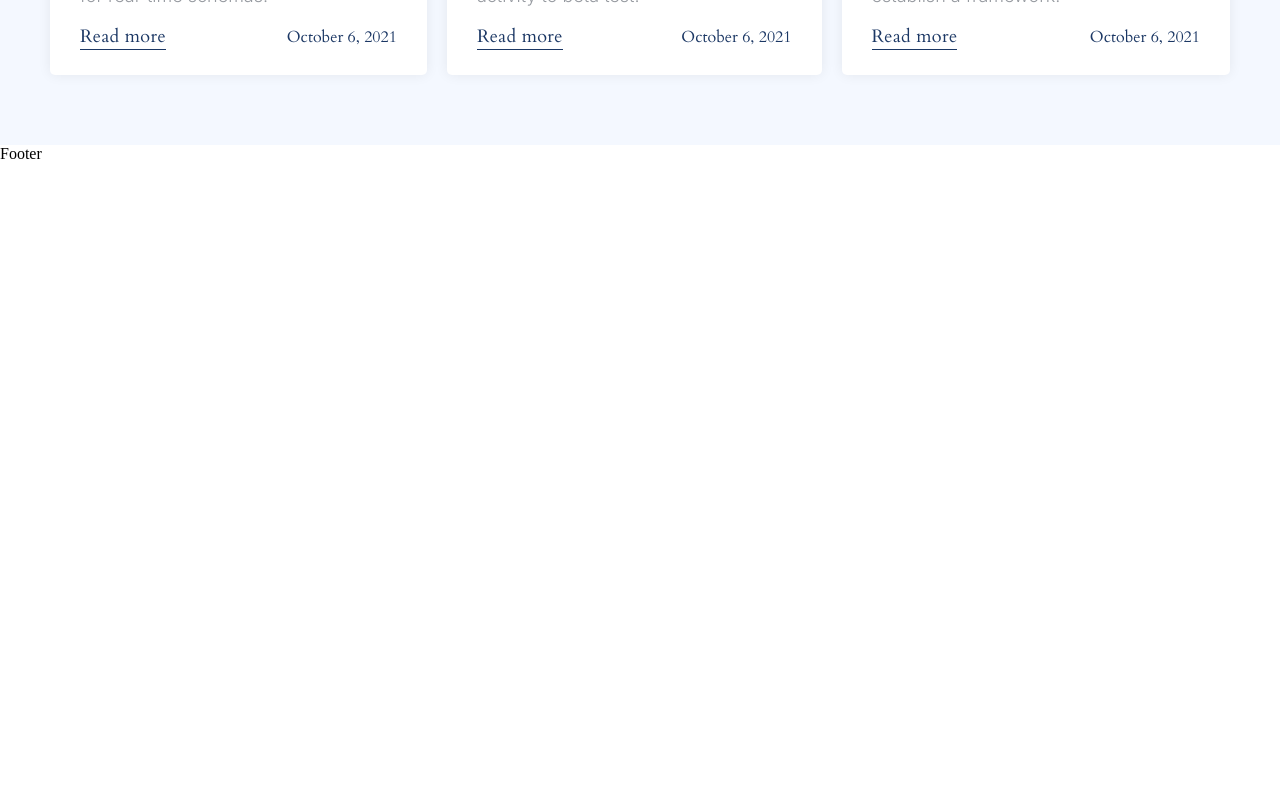
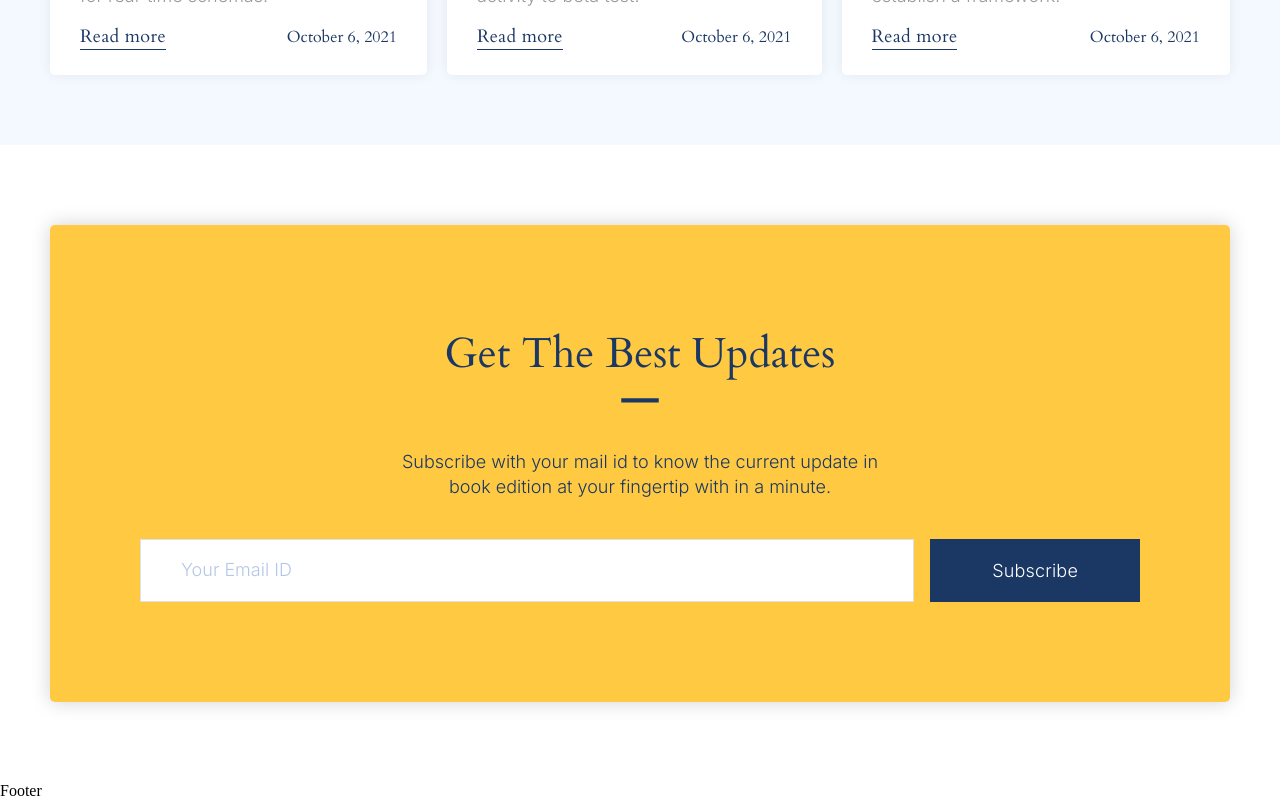
Before and after one commit to HopeMarwal/pages_landing_page, a React (Create React App) app: page / in a window 1280 px wide. Shown: the part 7068-7868 px from the top of the page. Before the commit the page ends 7231 px from the top, so only its background shows below. Built offline with nearby package versions, Linux system fonts and the light colour scheme.

Commit message:
Subscribe component

```diff
--- /dev/null
+++ b/src/assets/style/subscribe.scss
@@ -0,0 +1,76 @@
+@import './var';
+
+.subscribe-wrapper {
+  max-width: 1200px;
+  margin: auto;
+  padding: 80px 10px;
+}
+.subscribe {
+  background-color: $btn-bg-clr;
+  text-align: center;
+  font-size: 20px;
+  padding: 100px 20px;
+  box-shadow: 0px 0px 19px rgba(0, 0, 0, 0.18);
+  border-radius: 5px;
+  h3 {
+    font-size: 2.1em;
+    text-transform: capitalize;
+    margin-bottom: 10px;
+  }
+  .blue {
+    color: $main-clr;
+    font-size: 50px;
+  }
+  .text {
+    max-width: 500px;
+    margin: auto;
+    font-size: 0.9em;
+    line-height: 1.4em;
+    font-family: $inter-font;
+    margin-bottom: 40px;
+  }
+  form {
+    max-width: 1000px;
+    margin: auto;
+    display: flex;
+    gap: 16px;
+  }
+  input {
+    border: none;
+    outline: none;
+    background-color: #FFFFFF;
+    border: 1px solid #DCE1E9;
+    border-radius: 0px;
+    padding: 20px 40px;
+    flex: 1;
+    font-size: 0.9em;
+    &::placeholder {
+      font-family: $inter-font;
+
+      color: $second-clr;
+      text-transform: capitalize;
+    }
+  }
+  button {
+    border: none;
+    background-color: $main-clr;
+    border: 2px solid $main-clr;
+    padding: 19px 60px;
+    color: #fff;
+    letter-spacing: 0.18px;
+    font-size: 0.9em;
+    font-family: $inter-font;
+  }
+
+}
+
+@media (max-width: 576px) {
+  .subscribe {
+    form {
+      flex-wrap: wrap;
+    }
+    button {
+      width: 100%;
+    }
+  }
+}
--- a/src/components/Container.jsx
+++ b/src/components/Container.jsx
@@ -6,6 +6,7 @@ import BookContent from './container/BookContent'
 import Chapters from "./container/Chapters";
 import Reviews from "./container/Reviews";
 import Articles from "./container/Articles";
+import Subscribe from "./container/Subscribe";
 //style
 import '../assets/style/container.scss'
 
@@ -21,6 +22,7 @@ export default function Container() {
       <Chapters />
       <Reviews />
       <Articles />
+      <Subscribe />
     </div>
   )
 }
--- /dev/null
+++ b/src/components/container/Subscribe.jsx
@@ -0,0 +1,22 @@
+//style
+import '../../assets/style/subscribe.scss'
+//icon
+import { MdOutlineMaximize } from 'react-icons/md'
+
+export default function Subscribe() {
+  return (
+    <div className='subscribe-wrapper'>
+      <div className="subscribe">
+        <h3>get the best updates</h3>
+        <MdOutlineMaximize className='blue' />
+        <p className="text">
+          Subscribe with your mail id to know the current update in book edition at your fingertip with in a minute.
+        </p>
+        <form>
+          <input type="text" placeholder='your email ID' />
+          <button>Subscribe</button>
+        </form>
+      </div>
+    </div>
+  )
+}
```
